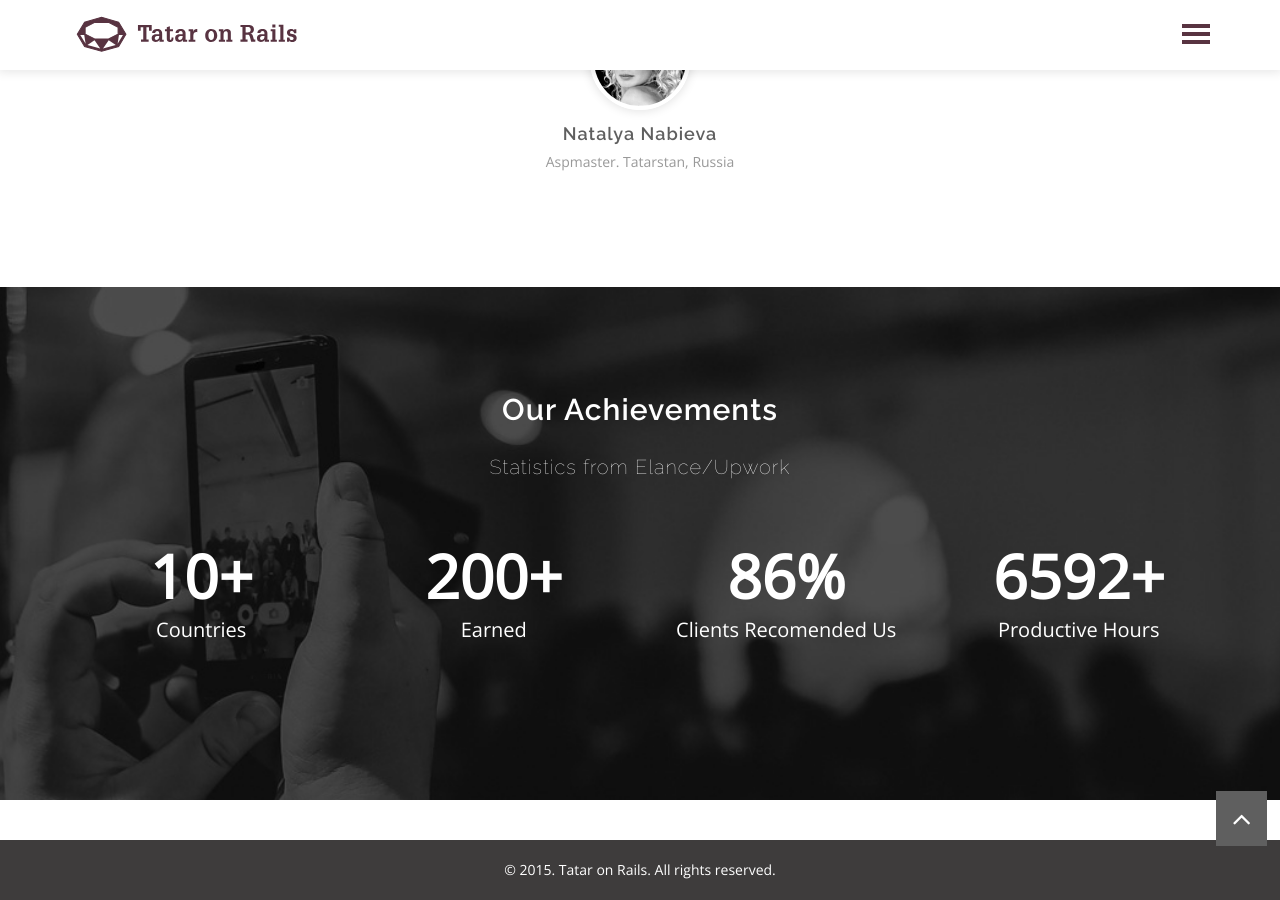
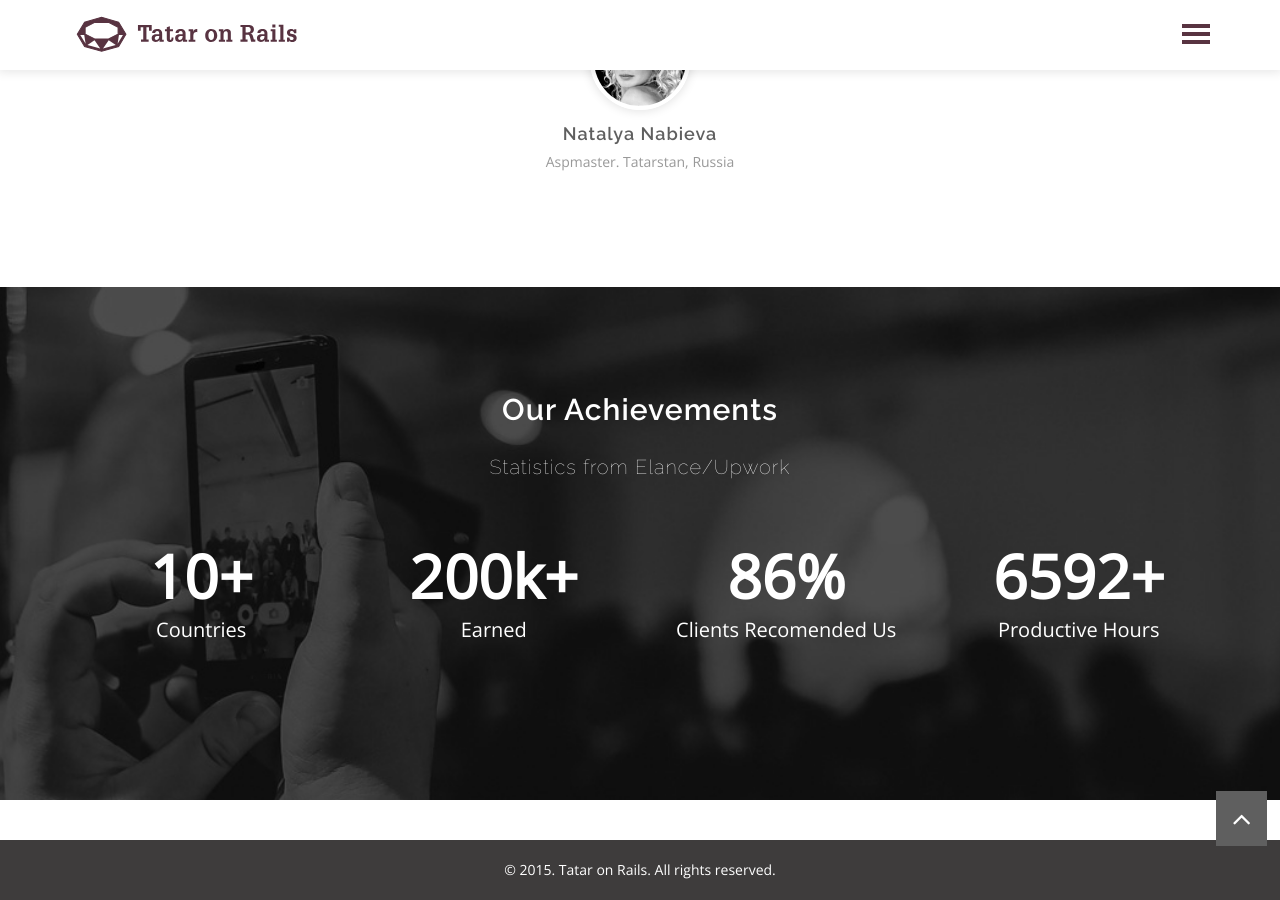
Before and after one commit to tataronrails/tataronrails.github.io, a Jekyll site: the page built from index.md, in a window 1280 px wide and 900 px high, scrolled down 15007 px. Built offline with Jekyll 4.4.1, drawn with Linux system fonts in a browser that asks for light colours; our own code applies the rules of GitHub Pages for plain Markdown files.

Commit message:
Update default.html

```diff
--- a/_layouts/default.html
+++ b/_layouts/default.html
@@ -964,7 +964,7 @@ Anticipating need and being proactive to propose solution (involving money from
                         </div><!-- /.col-sm-3 -->
 
                         <div class="col-sm-3 counter-wrap">
-                            <strong><span class="timer">200k</span>+</strong>
+                            <strong><span class="timer">200</span>k+</strong>
                             <span class="count-description">Earned</span>
                         </div><!-- /.col-sm-3 -->
 
```
